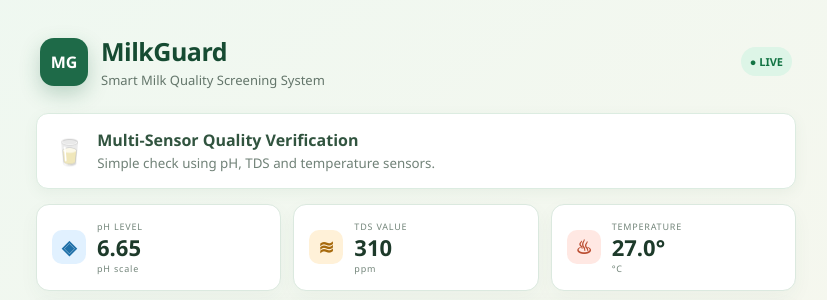
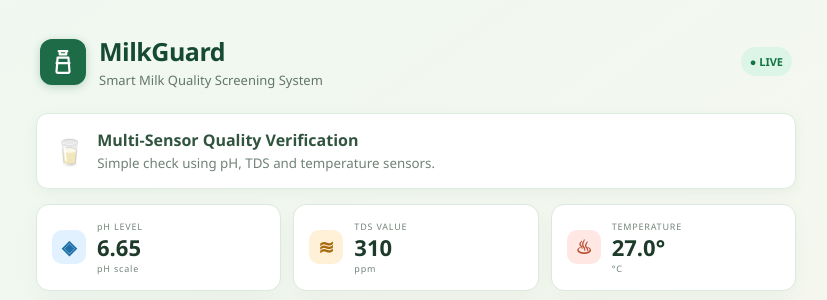
Before and after one commit to aryansrivastava707-cpu/Milk-Guard, a Flask app: page / in a window 1280 px wide. Shown: the top 300 px of the page, without its empty margins (224-1051 px from the left). Run offline with Flask 3, Linux system fonts and the light colour scheme.

Commit message:
Update index.html

```diff
--- a/templates/index.html
+++ b/templates/index.html
@@ -281,7 +281,14 @@
 <body>
   <main class="page">
     <header class="hero">
-      <div class="logo">MG</div>
+      <div class="logo" style="display:flex; align-items:center; justify-content:center; background:#1e6b47; width:46px; height:46px; border-radius:12px; box-shadow:0 2px 8px rgba(30,107,71,0.25);">
+        <svg width="26" height="26" viewBox="0 0 24 24" fill="none" stroke="#ffffff" stroke-width="2" stroke-linecap="round" stroke-linejoin="round">
+          <path d="M8 2h8"></path>
+          <path d="M9 2v3h6V2"></path>
+          <path d="M7 8l-1 13a1 1 0 0 0 1 1h10a1 1 0 0 0 1-1l-1-13H7z"></path>
+          <path d="M6 13h12"></path>
+        </svg>
+      </div>
       <div><h1>MilkGuard</h1><p>Smart Milk Quality Screening System</p></div>
       <span class="live-dot">● LIVE</span>
     </header>
```
